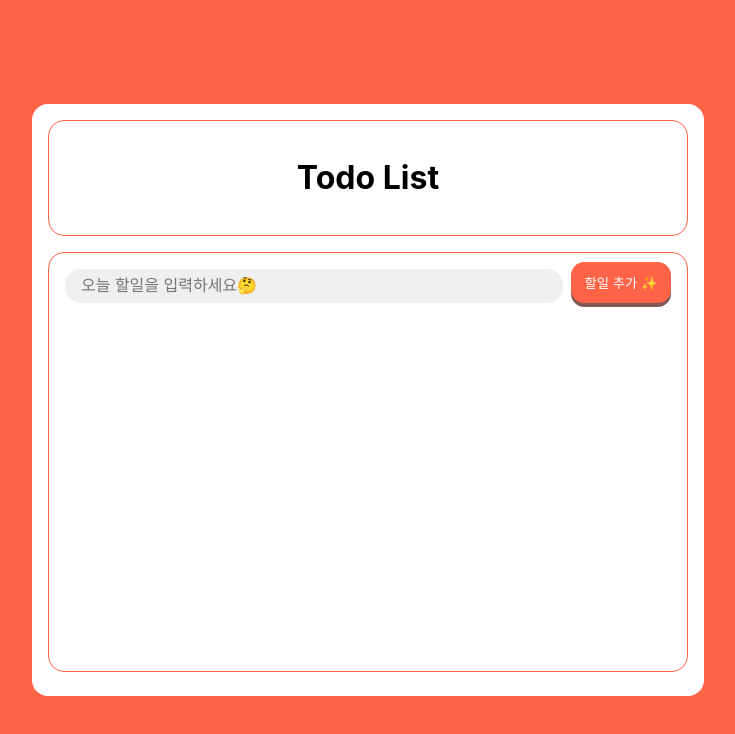
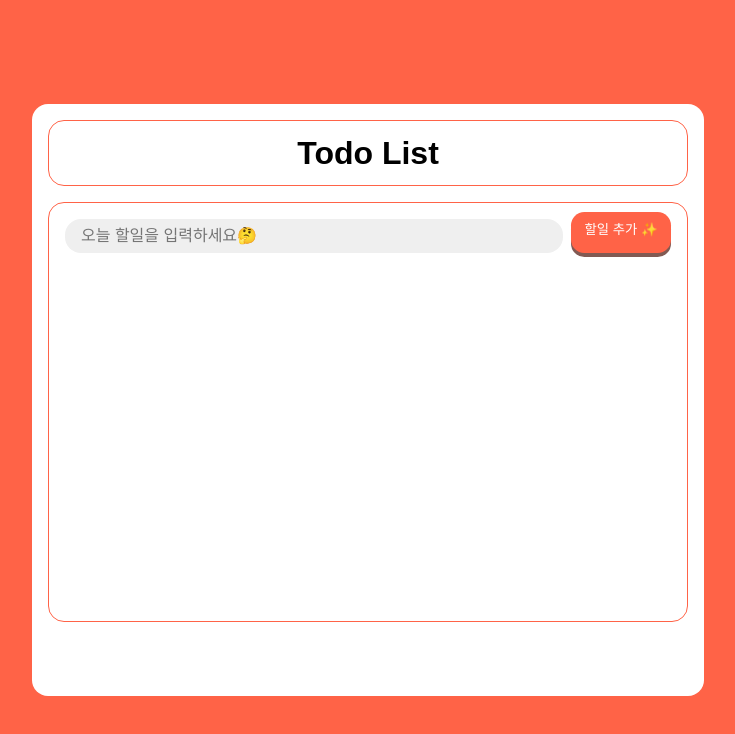
Before and after one commit to kbc1235/todo, a React (Create React App) app: page / in a window 1280 px wide. Shown: the top 734 px of the page, without its empty margins (272-1007 px from the left). Built offline with nearby package versions, Linux system fonts and the light colour scheme.

Commit message:
reset css / GlobalStyle 추가

```diff
--- a/package.json
+++ b/package.json
@@ -10,6 +10,7 @@
     "react-dom": "^18.2.0",
     "react-scripts": "5.0.1",
     "styled-components": "^5.3.6",
+    "styled-reset": "^4.4.5",
     "web-vitals": "^2.1.4"
   },
   "scripts": {
--- a/src/App.jsx
+++ b/src/App.jsx
@@ -1,12 +1,14 @@
 import Todo from "./components/Todo";
 import TodoWrap from "./components/TodoWrap";
+import GlobalStyle from "./GlobalStyle";
 
 function App() {
   return (
     <div className="App">
-        <TodoWrap>
-          <Todo />
-        </TodoWrap>
+      <GlobalStyle />
+      <TodoWrap>
+        <Todo />
+      </TodoWrap>
     </div>
   );
 }
--- /dev/null
+++ b/src/GlobalStyle.js
@@ -0,0 +1,23 @@
+import reset from 'styled-reset';
+import { createGlobalStyle } from 'styled-components';
+
+
+const GlobalStyle = createGlobalStyle`
+    ${reset};
+    body{
+        padding: 0;
+        margin: 0;
+        font-family: 'Noto Sans KR', sans-serif;
+    };
+    button{
+        display: flex;
+        cursor: pointer;
+        outline: none;
+        border-radius: 3px;
+    };
+    input{
+        outline: none;
+    }
+`;
+
+export default GlobalStyle;
```
Also changed, not shown: 1 other file (tests, documents, lock files or other folders).
